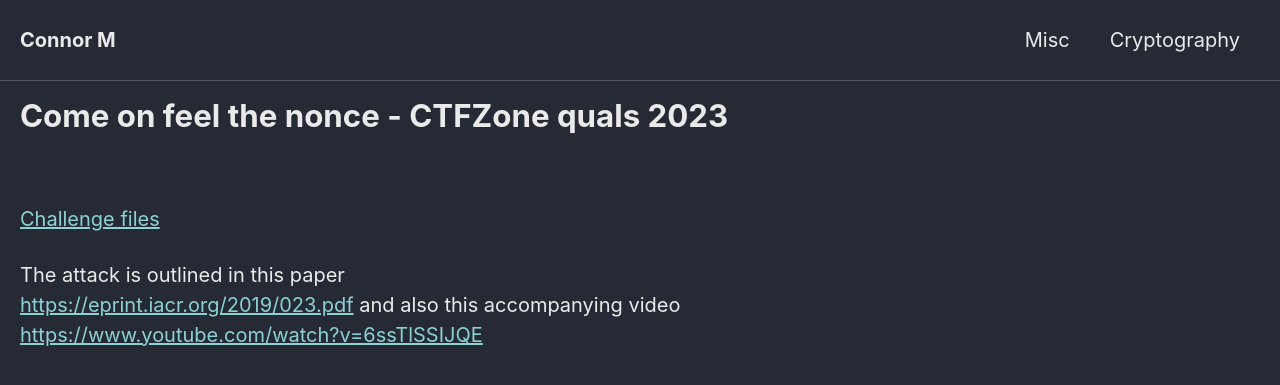
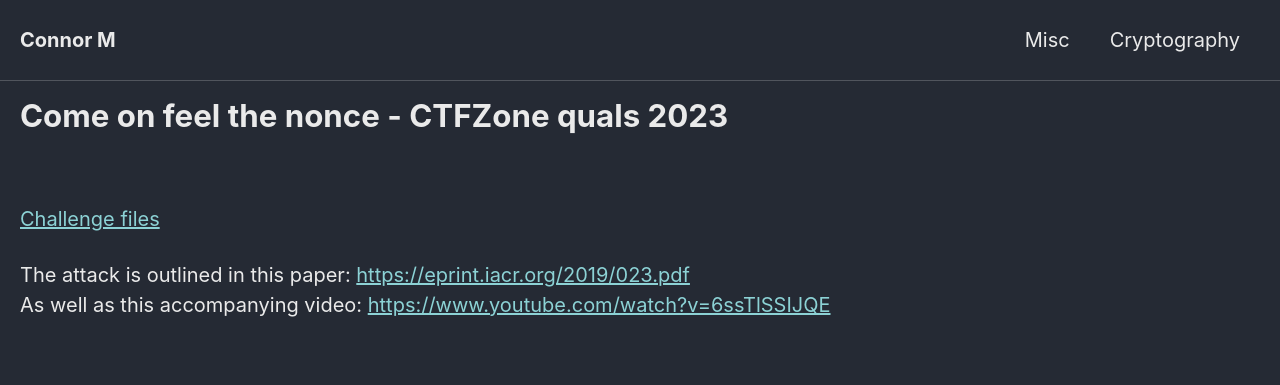
Before and after one commit to Connor-McCartney/Connor-McCartney.github.io, a Jekyll site: the page built from _pages/cryptography/ecc/Come-on-feel-the-nonce-CTFZone-quals-2023.md, in a window 1280 px wide. Shown: the top 385 px of the page. Built offline with Jekyll 4.4.1, drawn with Linux system fonts in a browser that asks for light colours; cached includes are drawn as plain includes.

Commit message:
Update Come-on-feel-the-nonce-CTFZone-quals-2023.md

```diff
--- a/_pages/cryptography/ecc/Come-on-feel-the-nonce-CTFZone-quals-2023.md
+++ b/_pages/cryptography/ecc/Come-on-feel-the-nonce-CTFZone-quals-2023.md
@@ -7,7 +7,6 @@ title: Come on feel the nonce - CTFZone quals 2023
 
 [Challenge files](https://github.com/Connor-McCartney/CTF_Files/tree/main/2023/CTFZone-quals/Come_on_feel_the_nonce)
 
-The attack is outlined in this paper <br>
-<https://eprint.iacr.org/2019/023.pdf>
-and also this accompanying video <br>
-<https://www.youtube.com/watch?v=6ssTlSSIJQE>
+The attack is outlined in this paper: <https://eprint.iacr.org/2019/023.pdf>
+<br>
+As well as this accompanying video: <https://www.youtube.com/watch?v=6ssTlSSIJQE>
```
